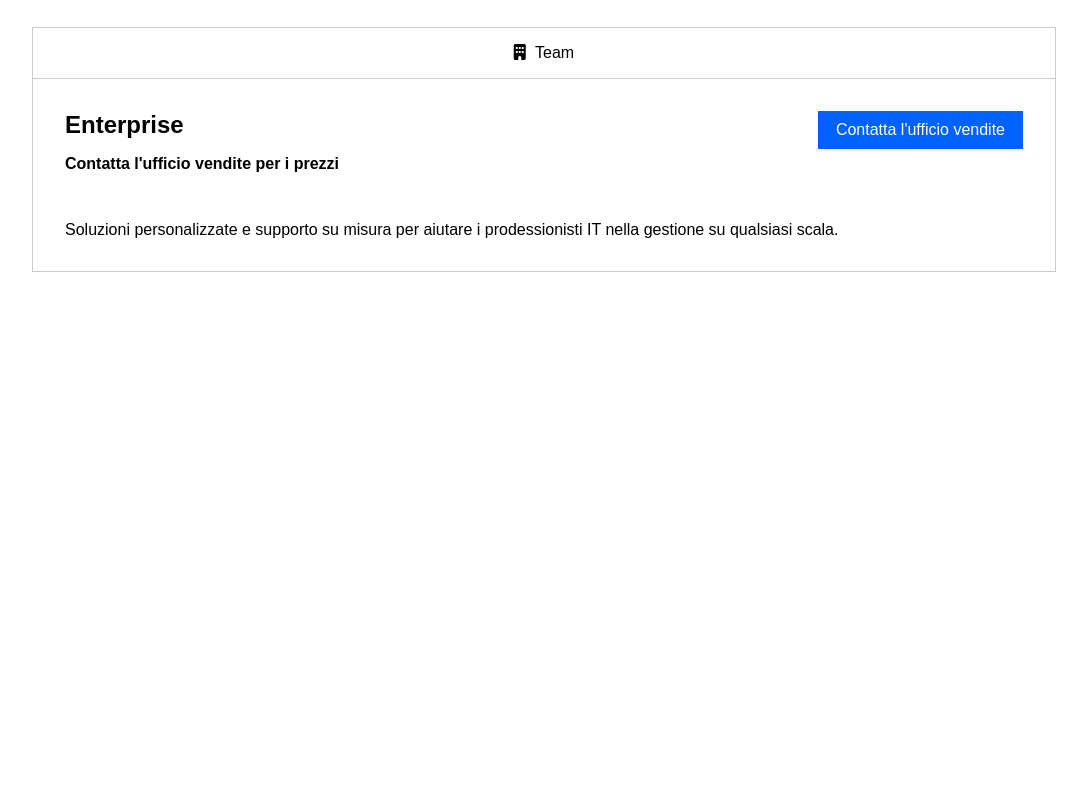
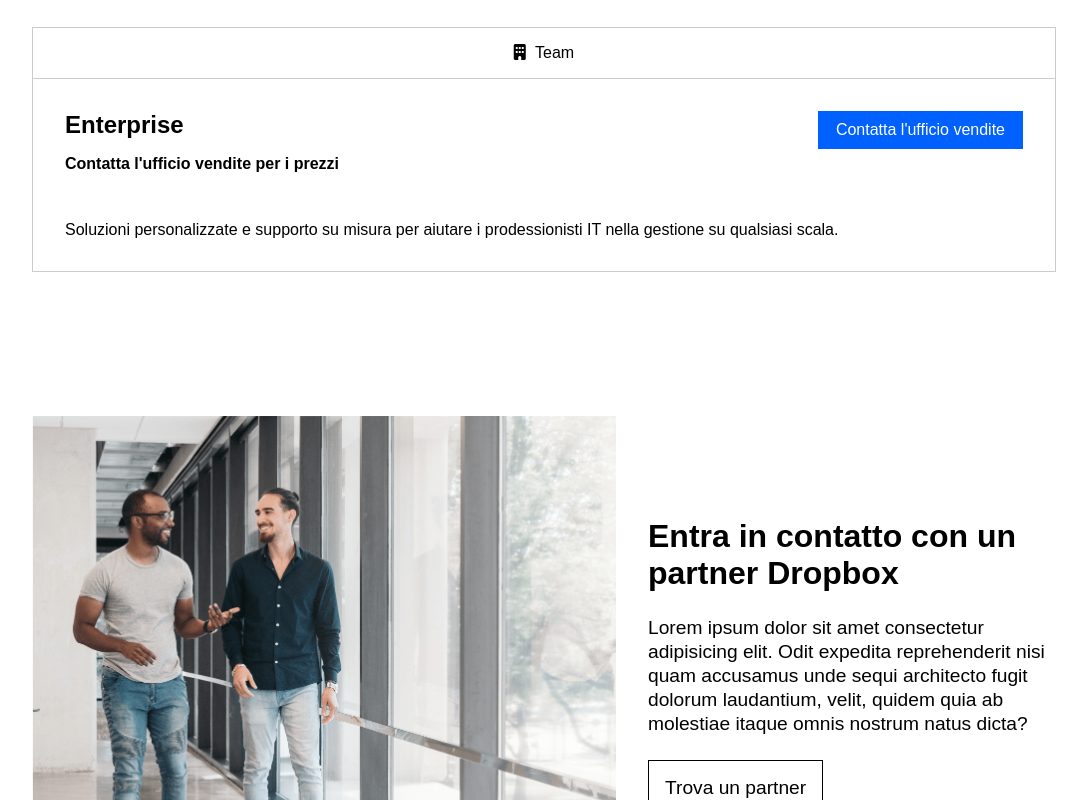
Before and after one commit to michelebozzuto04/htmlcss-dropbox, a plain HTML site: page index.html in a window 1280 px wide. Shown: the part 2000-2800 px from the top of the page, without its empty margins (96-1183 px from the left). Before the commit the page ends 2320 px from the top, so only its background shows below. Drawn offline with Linux system fonts and the light colour scheme.

Commit message:
Add partner section with content, styling, and button; enhance jumbotron image accessibility

```diff
--- a/index.html
+++ b/index.html
@@ -82,11 +82,13 @@
                             <span>
                                 Annulla in qualsiasi momento
                             </span>
-                            <i class="fa-solid fa-arrow-down"></i>
+                            <a href="#price-section">
+                                <i class="fa-solid fa-arrow-down"></i>
+                            </a>
                         </div>
                     </div>
                     <div class="col-9">
-                        <img src="./img/jumbo.png" alt="">
+                        <img src="./img/jumbo.png" alt="dropbox app image">
                     </div>
                 </div>
             </div>
@@ -366,6 +368,28 @@
             </div>
         </section>
 
+        <!-- Partner Section -->
+        <section class="partner-section">
+            <div class="container">
+                <div class="row d-flex">
+                    <div class="col-7">
+                        <img src="./img/partner.png" alt="dropbox partner">
+                    </div>
+                    <div class="col-5 d-flex">
+                        <h3>Entra in contatto con un partner Dropbox</h3>
+                        <p>
+                            Lorem ipsum dolor sit amet consectetur adipisicing elit. Odit expedita reprehenderit nisi
+                            quam accusamus unde sequi architecto fugit dolorum laudantium, velit, quidem quia ab
+                            molestiae itaque omnis nostrum natus dicta?
+                        </p>
+                        <button class="btn btn-outlined">
+                            Trova un partner
+                        </button>
+                    </div>
+                </div>
+            </div>
+        </section>
+
     </main>
 
 </body>
--- a/style.css
+++ b/style.css
@@ -92,6 +92,12 @@
     color: white;
 }
 
+.btn-outlined {
+    background-color: white;
+    border: 1px solid var(--bg-color-dark);
+    color: black;
+}
+
 .divider {
     height: 1px;
     background-color: rgba(0, 0, 0, 0.05);
@@ -181,6 +187,10 @@ img {
     h1 {
         font-size: 4.5rem;
         font-weight: 900;
+    }
+
+    a {
+        color: #000;
     }
 
     .col-12 {
@@ -318,3 +328,28 @@ img {
         }
     }
 }
+
+.partner-section {
+    padding: 5rem 0;
+
+    .col-5 {
+        flex-direction: column;
+        justify-content: center;
+        align-items: flex-start;
+        gap: 1.5rem;
+
+        h3 {
+            font-size: 2rem;
+        }
+
+        p {
+            font-size: 1.2rem;
+            line-height: 1.5rem;
+        }
+
+        button {
+            padding: 1rem 1rem;
+            font-size: 1.2rem;
+        }
+    }
+}
```
